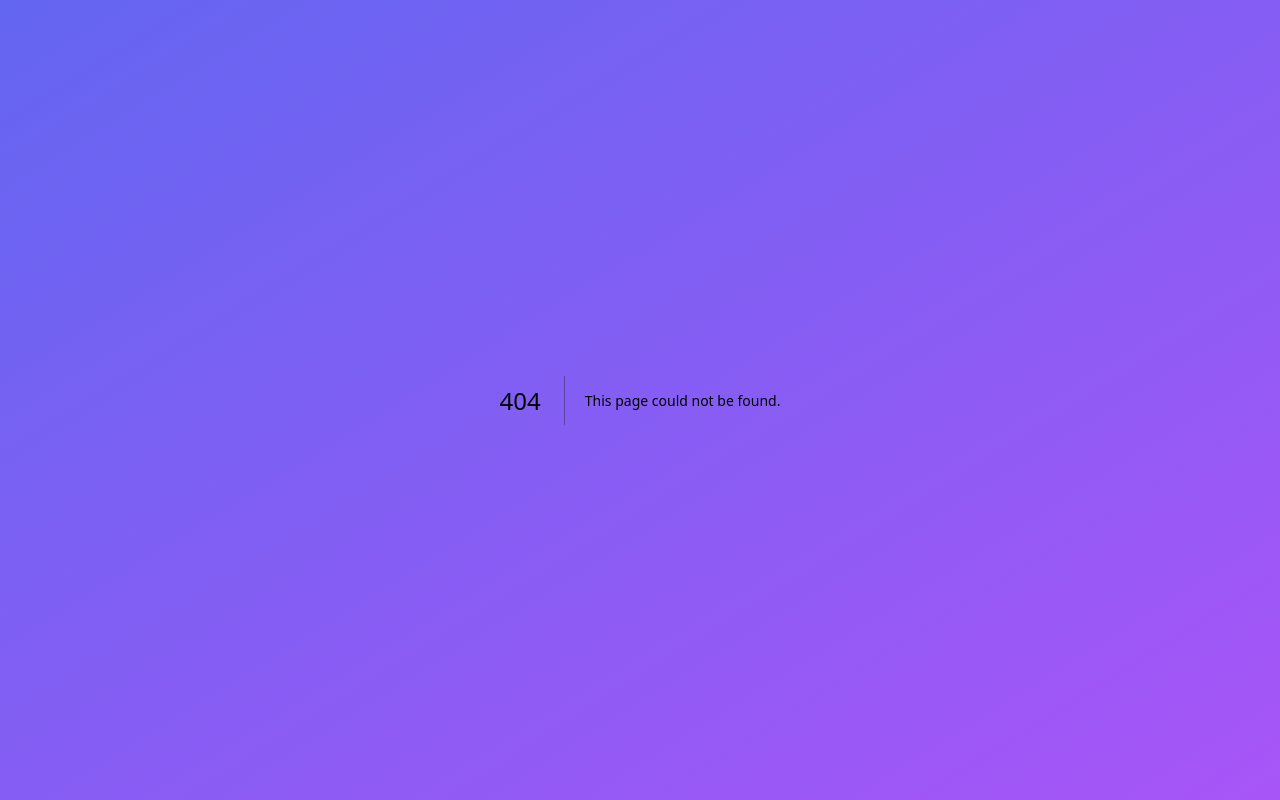
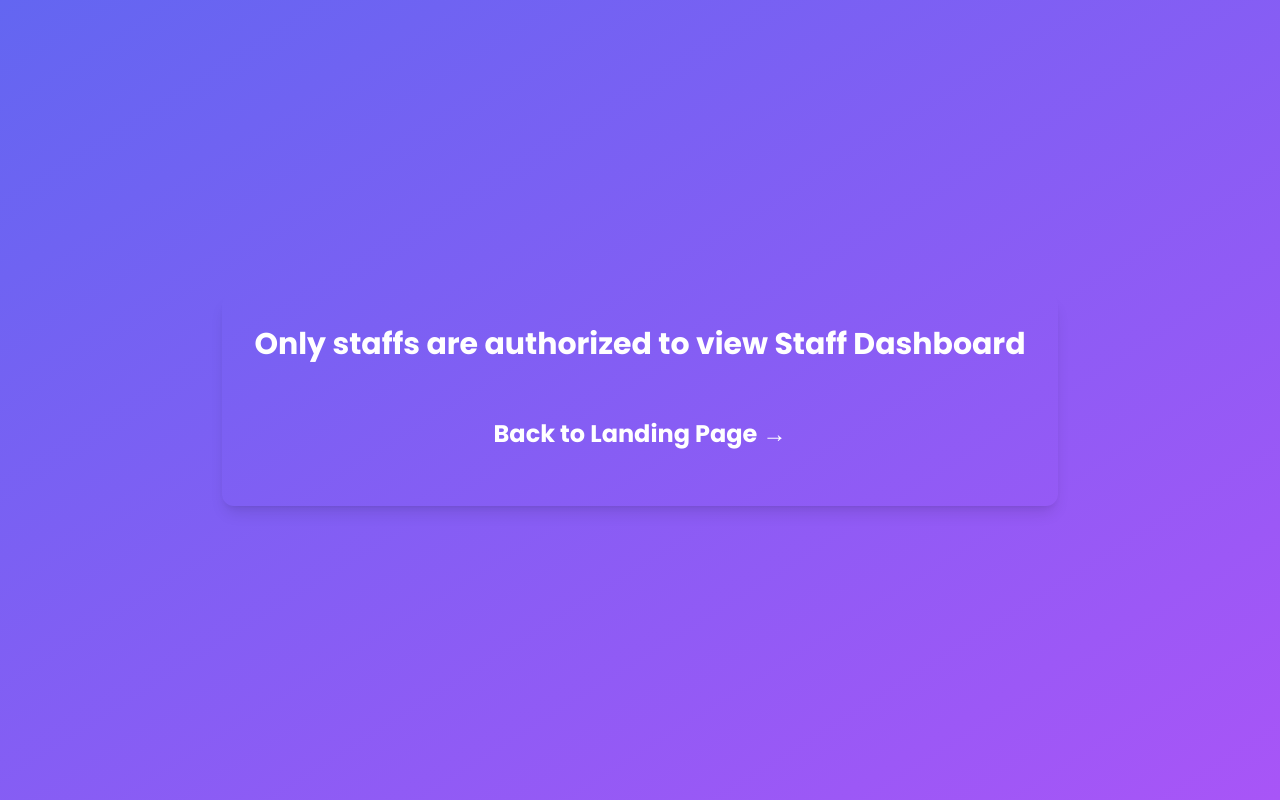
Before and after one commit to UC1000-Adpro-C1/frontend, a Next.js app: page /unauthorized in a window 1280 px wide. Before the commit this address had no page. Built offline with nearby package versions, Linux system fonts and the light colour scheme.

Commit message:
check role before going to staff db

```diff
--- a/app/staff/Dashboard/page.tsx
+++ b/app/staff/Dashboard/page.tsx
@@ -3,6 +3,7 @@ import React from 'react';
 import { useRouter } from 'next/navigation';
 import Link from "next/link";
 import '@/styles/globals.css';
+import withAuth from '@/components/hoc/withAuth';
 
 const Dashboard: React.FC = () => {
     const router = useRouter();
@@ -40,4 +41,4 @@ const Dashboard: React.FC = () => {
     );
 };
 
-export default Dashboard;
+export default withAuth(Dashboard, ['STAFF']);
--- a/app/staff/OnGoingPayments/page.tsx
+++ b/app/staff/OnGoingPayments/page.tsx
@@ -2,6 +2,7 @@
 import React, { useState, useEffect, useCallback } from 'react';
 import { useRouter } from 'next/navigation';
 import '@/app/globals.css';
+import withAuth from '@/components/hoc/withAuth';
 
 const OnGoingPayments: React.FC = () => {
     const [data, setData] = useState<any[]>([]);
@@ -109,4 +110,4 @@ const OnGoingPayments: React.FC = () => {
     );
 };
 
-export default OnGoingPayments;
+export default withAuth(OnGoingPayments, ['STAFF']);
--- a/app/staff/OnGoingTopUps/page.tsx
+++ b/app/staff/OnGoingTopUps/page.tsx
@@ -2,6 +2,7 @@
 import React, { useState, useEffect, useCallback } from 'react';
 import { useRouter } from 'next/navigation';
 import '@/app/globals.css';
+import withAuth from '@/components/hoc/withAuth';
 
 const OnGoingTopUps: React.FC = () => {
     const [data, setData] = useState<any[]>([]);
@@ -112,4 +113,4 @@ const OnGoingTopUps: React.FC = () => {
     );
 };
 
-export default OnGoingTopUps;
+export default withAuth(OnGoingTopUps, ['STAFF']);
--- a/app/staff/PaymentHistory/page.tsx
+++ b/app/staff/PaymentHistory/page.tsx
@@ -2,6 +2,7 @@
 import React, { useState, useEffect, useCallback } from 'react';
 import { useRouter } from 'next/navigation';
 import '@/app/globals.css';
+import withAuth from '@/components/hoc/withAuth';
 
 const PaymentHistory: React.FC = () => {
     const [data, setData] = useState<any[]>([]);
@@ -83,4 +84,4 @@ const PaymentHistory: React.FC = () => {
     );
 };
 
-export default PaymentHistory;
+export default withAuth(PaymentHistory, ['STAFF']);
--- a/app/staff/TopUpHistory/page.tsx
+++ b/app/staff/TopUpHistory/page.tsx
@@ -2,6 +2,7 @@
 import React, { useState, useEffect, useCallback } from 'react';
 import { useRouter } from 'next/navigation';
 import '@/app/globals.css';
+import withAuth from '@/components/hoc/withAuth';
 
 const TopUpHistory: React.FC = () => {
     const [data, setData] = useState<any[]>([]);
@@ -86,4 +87,4 @@ const TopUpHistory: React.FC = () => {
     );
 };
 
-export default TopUpHistory;
+export default withAuth(TopUpHistory, ['STAFF']);
--- /dev/null
+++ b/app/unauthorized/page.tsx
@@ -0,0 +1,25 @@
+"use client";
+import React from 'react';
+import { useRouter } from 'next/navigation';
+import Link from "next/link";
+import '@/app/globals.css';
+
+const Unauthorized: React.FC = () => {
+  const router = useRouter();
+
+  return (
+    <div className="flex items-center justify-center min-h-screen bg-gradient-to-br from-indigo-500 to-purple-500">
+      <div className="text-center p-8 shadow-lg rounded-xl">
+        <h1 className="text-3xl font-bold mb-8">Only staffs are authorized to view Staff Dashboard</h1>
+        <Link
+          href="/"
+          className="p-6 text-center hover:text-white focus:text-black transition-colors duration-300 ease-in-out"
+        >
+          <h3 className="text-2xl font-bold">Back to Landing Page &rarr;</h3>
+        </Link>
+      </div>
+    </div>
+  );
+};
+
+export default Unauthorized;
--- a/components/auth/LoginForm.tsx
+++ b/components/auth/LoginForm.tsx
@@ -43,6 +43,7 @@ const UserLoginForm: React.FC<UserLoginFormProps> = ({ onSubmit }) => {
         localStorage.setItem('token', data.token);
         setCookie('bearer', data.token, 7);
         setCookie('username', data.username, 7);
+        setCookie('role', data.role, 7);
         console.log(data.token)
         onSubmit(data); // Pass the response data to the parent component
         router.push('/');
--- /dev/null
+++ b/components/hoc/withAuth.tsx
@@ -0,0 +1,31 @@
+// components/hoc/withAuth.tsx
+import React, { useEffect } from 'react';
+import { useRouter } from 'next/navigation';
+import { getCookie } from '@/utils/cookies';
+
+interface WithAuthProps {
+  allowedRoles: string[];
+}
+
+const withAuth = <P extends object>(
+  WrappedComponent: React.ComponentType<P>,
+  allowedRoles: string[]
+) => {
+  const ComponentWithAuth = (props: Omit<P, keyof WithAuthProps>) => {
+    const router = useRouter();
+
+    useEffect(() => {
+      const role = getCookie('role'); // Get user role from cookie
+      if (!allowedRoles.includes(role || '')) {
+        router.replace('/unauthorized'); // Redirect to login if not allowed
+      }
+    }, [router]);
+
+    // Render wrapped component with remaining props
+    return <WrappedComponent {...(props as P)} />;
+  };
+
+  return ComponentWithAuth;
+};
+
+export default withAuth;
```
